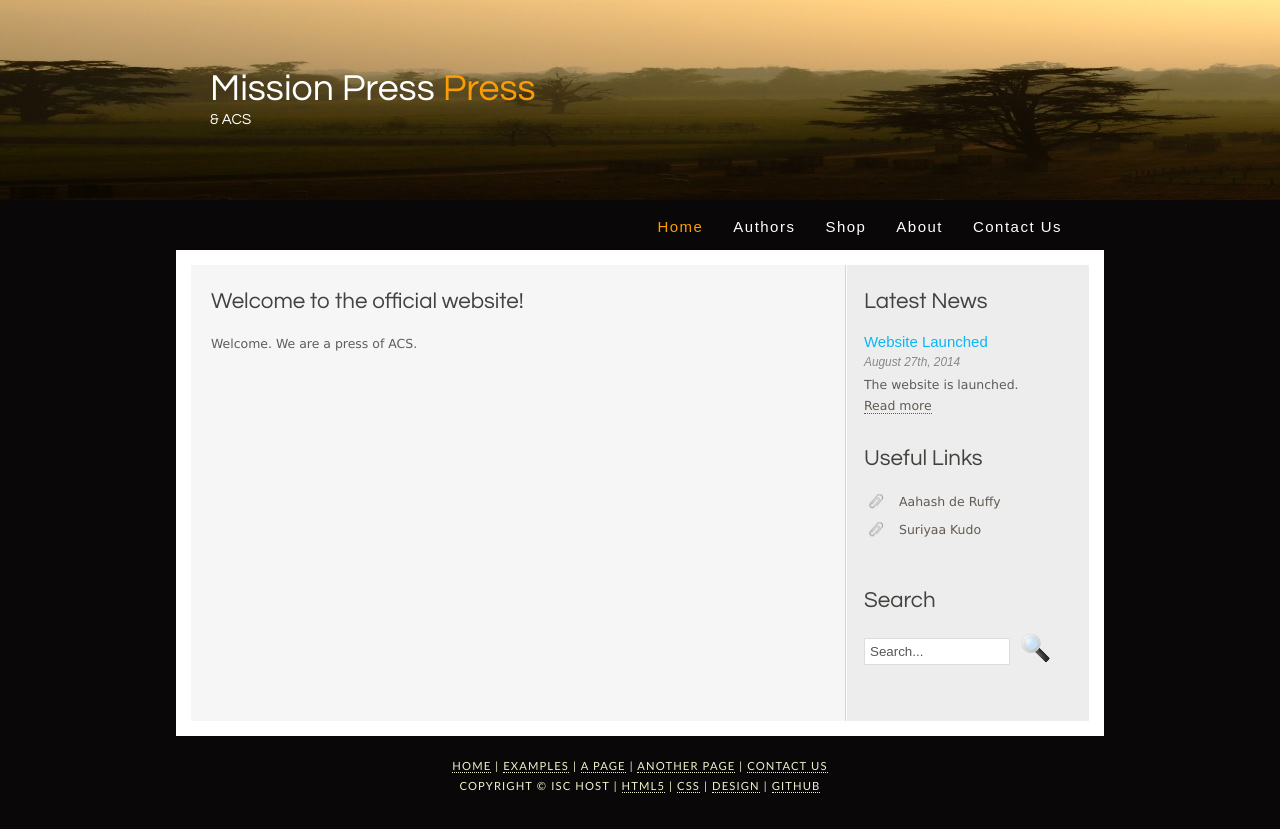
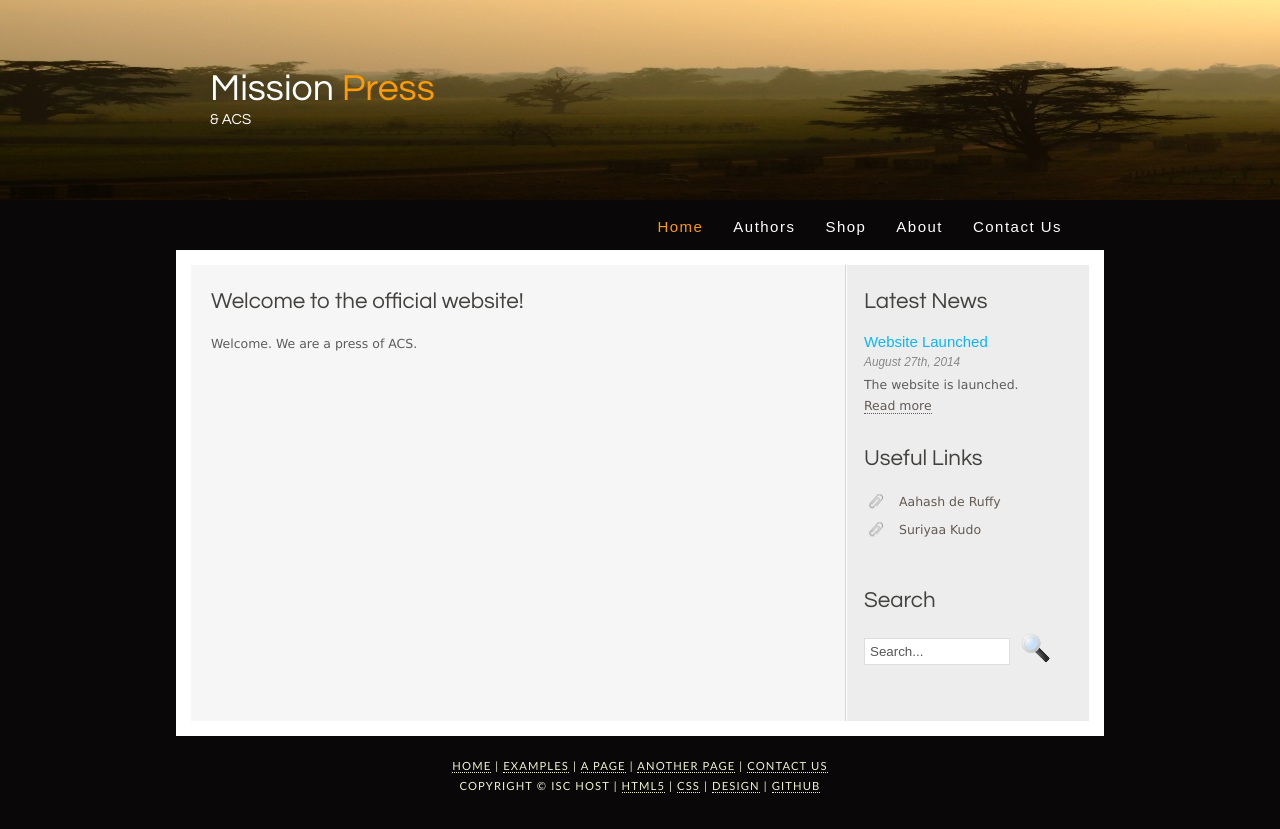
Before and after one commit to iSC-Host/mission-press.acs.isc, a plain HTML site: page index.html in a window 1280 px wide. Drawn offline with Linux system fonts and the light colour scheme.

Commit message:
Update index.html
correct header name

```diff
--- a/index.html
+++ b/index.html
@@ -23,7 +23,7 @@
       <div id="logo">
         <div id="logo_text">
           <!-- class="logo_colour", allows you to change the colour of the text -->
-          <h1><a href="index.html">Mission Press <span class="logo_colour">Press</span></a></h1>
+          <h1><a href="index.html">Mission <span class="logo_colour">Press</span></a></h1>
           <h2>& ACS</h2>
         </div>
       </div>
```
